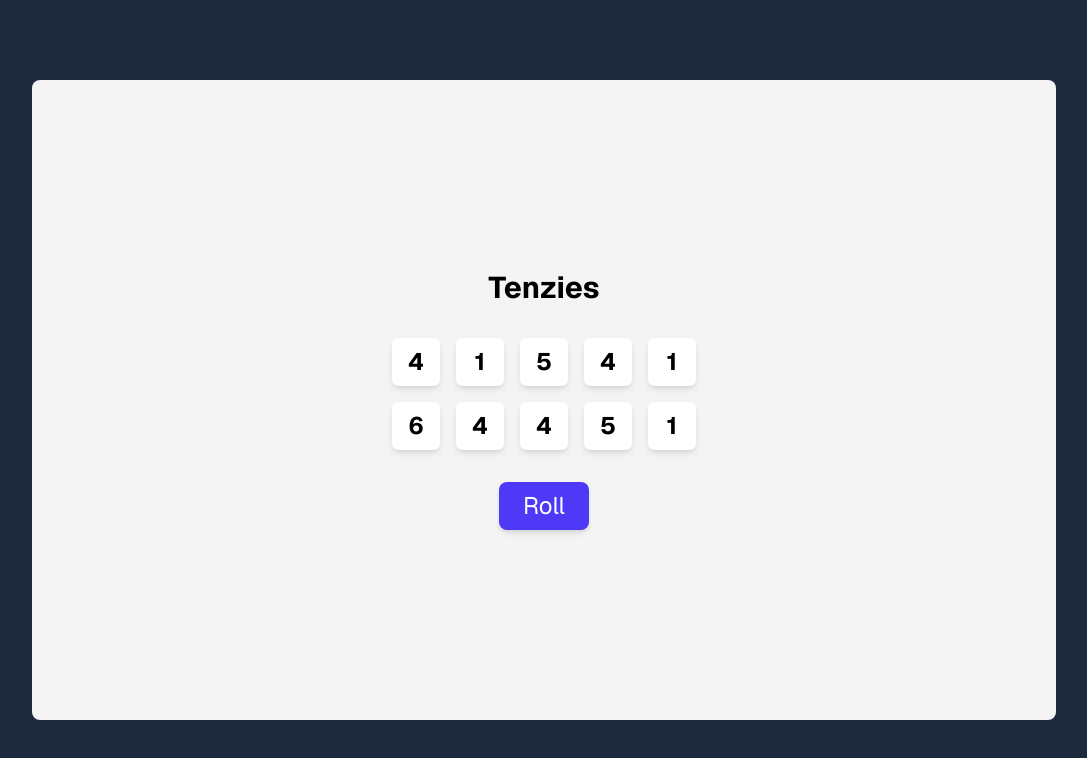
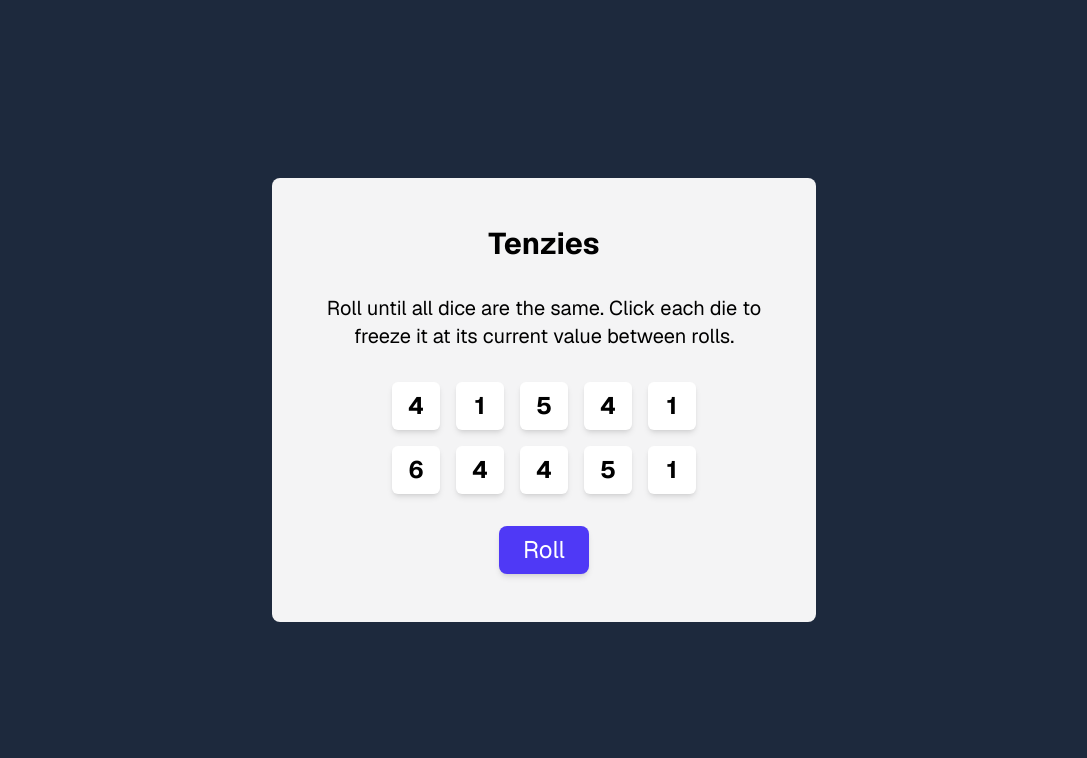
Before and after one commit to anreyw/tenzies, a Next.js app: page / in a window 1280 px wide. Shown: the top 758 px of the page, without its empty margins (96-1183 px from the left). Built offline with nearby package versions, Linux system fonts and the light colour scheme.

Commit message:
Fix: improved CSS styling to fit contents better.

```diff
--- a/app/page.tsx
+++ b/app/page.tsx
@@ -6,8 +6,9 @@ const Dice = dynamic(() => import('@/app/ui/dice'), { ssr: false })
 
 export default function Home() {
   return (
-    <main className="bg-zinc-100 size-4/5 rounded-lg flex flex-col items-center justify-center gap-8">
+    <main className="bg-zinc-100 p-12 rounded-lg flex flex-col items-center justify-center gap-8 max-w-4/5">
       <h1 className="text-3xl font-bold">Tenzies</h1>
+      <p className="text-xl max-w-md text-center">Roll until all dice are the same. Click each die to freeze it at its current value between rolls.</p>
       <Dice />
     </main>
   )
```
